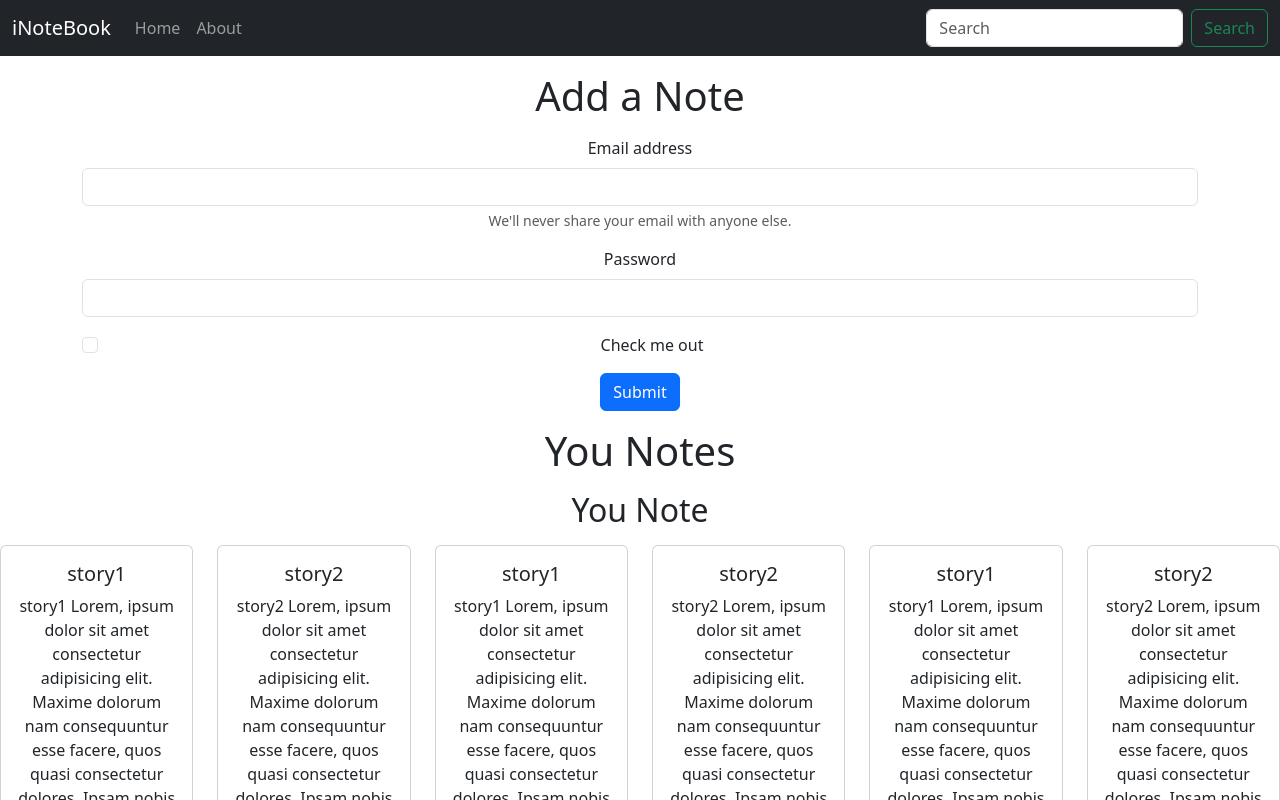
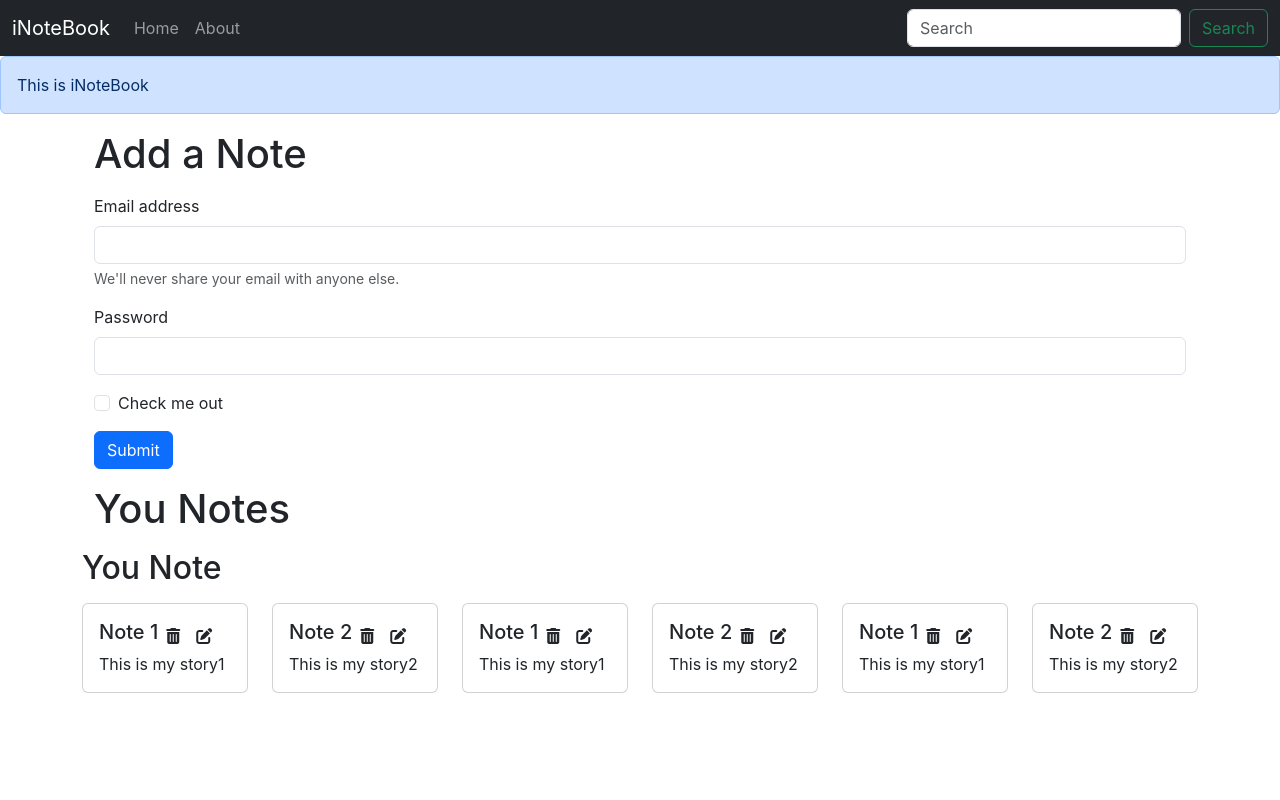
Before and after one commit to vipulgit-123/React3, a React (Create React App) app: page / in a window 1280 px wide. Shown: the top 800 px of the page. Built offline with nearby package versions, Linux system fonts and the light colour scheme.

Commit message:
Adding Fonts icon and Alert

```diff
--- a/public/index.html
+++ b/public/index.html
@@ -44,6 +44,7 @@
       To begin the development, run `npm start` or `yarn start`.
       To create a production bundle, use `npm run build` or `yarn build`.
     -->
+      <script src="https://kit.fontawesome.com/345cc04250.js" crossorigin="anonymous"></script>
    <script src="https://cdn.jsdelivr.net/npm/bootstrap@5.3.8/dist/js/bootstrap.bundle.min.js"
            integrity="sha384-FKyoEForCGlyvwx9Hj09JcYn3nv7wiPVlz7YYwJrWVcXK/BmnVDxM+D2scQbITxI"
            crossorigin="anonymous"></script>
--- a/src/App.js
+++ b/src/App.js
@@ -4,6 +4,7 @@
 import Home from "./components/Home";
 import { BrowserRouter as Router, Routes, Route } from "react-router-dom";
 import NoteState from "./context/Notes/NoteState";
+import Alert from "./components/Alert";
 
 function App() {
   return (
@@ -11,7 +12,8 @@
       <NoteState>
         <Router>
           <Navbar />
-          <div className="App">
+            <Alert message="This is iNoteBook"/>
+          <div className="container">
             <Routes>
                 <Route path="/" element={<Home />} />
               <Route exact path="/home" element={<Home />} />
--- /dev/null
+++ b/src/components/Alert.js
@@ -0,0 +1,13 @@
+import React from 'react'
+
+const Alert = (props) => {
+  return (
+      <div>
+          <div className="alert alert-primary" role="alert">
+              {props.message}
+          </div>
+      </div>
+  )
+}
+
+export default Alert
--- a/src/components/Noteitem.js
+++ b/src/components/Noteitem.js
@@ -1,14 +1,19 @@
 import React from 'react'
+
 
 const Noteitem = (props) => {
   const {notes} = props;
   return (
       <div className="col-md-2">
         <div className="card my-2">
-          <div className="card-body">
-            <h5 className="card-title">{notes.title}</h5>
-            <p className="card-text">{notes.description} Lorem, ipsum dolor sit amet consectetur adipisicing elit. Maxime dolorum nam consequuntur esse facere, quos quasi consectetur dolores. Ipsam nobis iste pariatur voluptatem cupiditate delectus rem at esse architecto aspernatur.</p>
-          </div>
+            <div className="card-body">
+                <div className="d-flex align-items-center">
+                <h5 className="card-title">{notes.title}</h5>
+                <i className="fa-solid fa-trash-can  mx-2 " ></i>
+                <i className="fa-solid fa-pen-to-square mx-2" ></i>
+                </div>
+                 <p className="card-text">{notes.description}</p>
+            </div>
         </div>
       </div>
   )
--- a/src/components/Notes.js
+++ b/src/components/Notes.js
@@ -9,7 +9,7 @@
               <div className="row my-3">
                   <h2> You Note</h2>
       {notes.map((notes)=>{
-          return <Noteitem notes={notes}/>
+          return <Noteitem key={notes._id} notes={notes}/>
         })}
   </div>
     )
--- a/src/context/Notes/NoteState.js
+++ b/src/context/Notes/NoteState.js
@@ -7,54 +7,54 @@
     {
         "_id": "6ab50db9f8fa9fd1328e555c",
         "user": "6ab505fdf8fa9fd1328e555a",
-        "title": "story1",
-        "description": "story1",
-        "tag": "story1",
+        "title": "Note 1",
+        "description": "This is my story1",
+        "tag": "1",
         "date": "1790250425283",
         "__v": 0
     },
      {
         "_id": "6ab50e55cd81fd03f7363317",
         "user": "6ab505fdf8fa9fd1328e555a",
-        "title": "story2",
-        "description": "story2",
-        "tag": "story2",
+        "title": "Note 2",
+        "description": "This is my story2",
+        "tag": "2",
         "date": "1790250581402",
         "__v": 0
     },
         {
         "_id": "6ab50db9f8fa9fd1328e555c",
         "user": "6ab505fdf8fa9fd1328e555a",
-        "title": "story1",
-        "description": "story1",
-        "tag": "story1",
+        "title": "Note 1",
+        "description": "This is my story1",
+        "tag": "1",
         "date": "1790250425283",
         "__v": 0
     },
     {
         "_id": "6ab50e55cd81fd03f7363317",
         "user": "6ab505fdf8fa9fd1328e555a",
-        "title": "story2",
-        "description": "story2",
-        "tag": "story2",
+        "title": "Note 2",
+        "description": "This is my story2",
+        "tag": "2",
         "date": "1790250581402",
         "__v": 0
     },
       {
         "_id": "6ab50db9f8fa9fd1328e555c",
         "user": "6ab505fdf8fa9fd1328e555a",
-        "title": "story1",
-        "description": "story1",
-        "tag": "story1",
+        "title": "Note 1",
+        "description": "This is my story1",
+        "tag": "1",
         "date": "1790250425283",
         "__v": 0
     },
      {
         "_id": "6ab50e55cd81fd03f7363317",
         "user": "6ab505fdf8fa9fd1328e555a",
-        "title": "story2",
-        "description": "story2",
-        "tag": "story2",
+        "title": "Note 2",
+        "description": "This is my story2",
+        "tag": "2",
         "date": "1790250581402",
         "__v": 0
     }
--- /dev/null
+++ b/src/index.css
@@ -0,0 +1,25 @@
+body {
+  margin: 0;
+  font-family: -apple-system, BlinkMacSystemFont, 'Segoe UI', 'Roboto',
+    'Oxygen', 'Ubuntu', 'Cantarell', 'Fira Sans', 'Droid Sans',
+    'Helvetica Neue', sans-serif;
+  -webkit-font-smoothing: antialiased;
+  -moz-osx-font-smoothing: grayscale;
+}
+
+code {
+  font-family: source-code-pro, Menlo, Monaco, Consolas, 'Courier New',
+    monospace;
+}
+
+/*i {*/
+/*  cursor: pointer;*/
+/*}*/
+
+.fa-trash-can {
+  cursor: pointer !important;
+}
+
+.fa-pen-to-square {
+  cursor: pointer !important;
+}
--- a/src/index.js
+++ b/src/index.js
@@ -1,6 +1,7 @@
 import React from 'react';
 import ReactDOM from 'react-dom/client';
 import App from './App';
+import "./index.css";
 
 const root = ReactDOM.createRoot(document.getElementById('root'));
 root.render(
```
Also changed, not shown: src/App.css (line endings or trailing spaces). Lines whose indentation alone changed are shown as unchanged.
